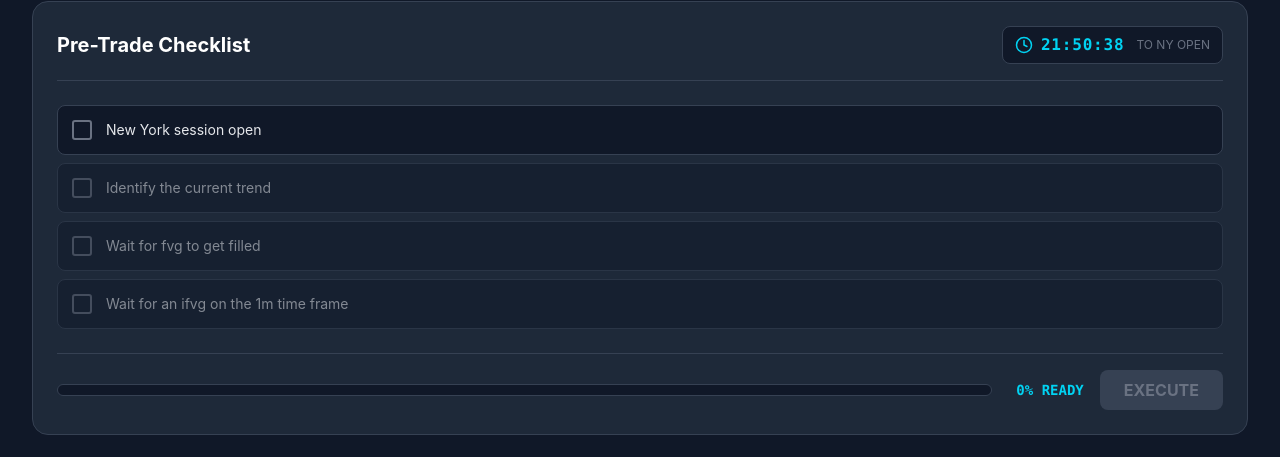
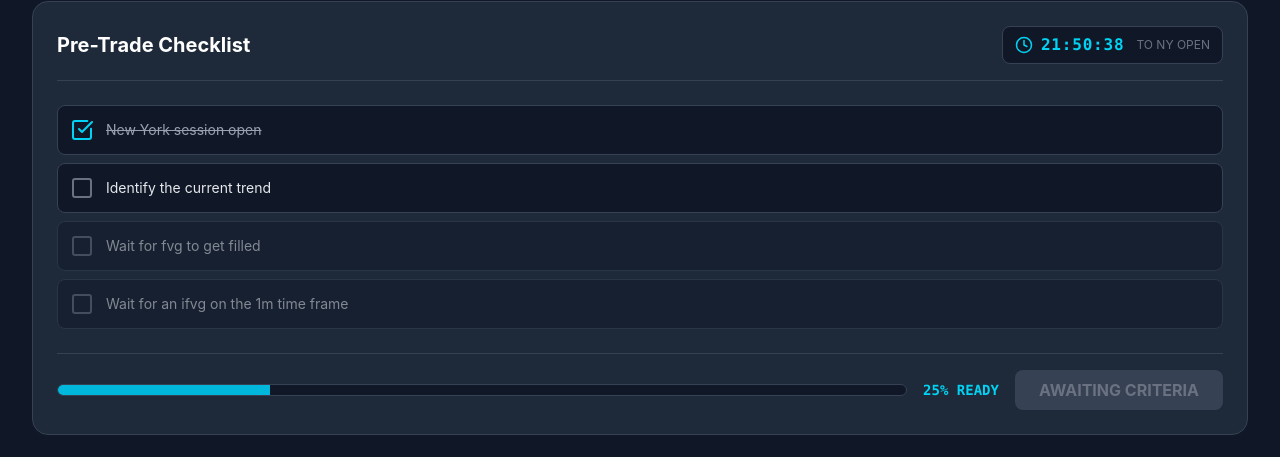
Before and after one commit to danielTunmise/MARKET_SCANNER, a React (Vite) app in the folder dashboard/: page / in a window 1280 px wide. Shown: the part 420-877 px from the top of the page. Built offline with nearby package versions, Linux system fonts and the light colour scheme; no server answers.

Commit message:
refactor: automate pre-trade checklist to sync with backend state

```diff
--- a/dashboard/src/App.jsx
+++ b/dashboard/src/App.jsx
@@ -143,7 +143,6 @@ function App() {
   const [timeToOpen, setTimeToOpen] = useState('00:00:00');
   const [isMarketOpen, setIsMarketOpen] = useState(false);
   const [isConnected, setIsConnected] = useState(false);
-  const [checklist, setChecklist] = useState([false, false, false, false]);
 
   useEffect(() => {
     const ws = new WebSocket('wss://market-scanner-7x1d.onrender.com/ws');
@@ -217,23 +216,6 @@ function App() {
     return <Activity className="text-gray-400" />;
   };
 
-  // Strict Sequential Checklist Logic
-  const handleCheck = (index) => {
-    setChecklist(prev => {
-      const newChecklist = [...prev];
-      // If we are unchecking, also uncheck all subsequent boxes
-      if (newChecklist[index]) {
-        for (let i = index; i < 4; i++) {
-          newChecklist[i] = false;
-        }
-      } else {
-        // If checking, check only this box
-        newChecklist[index] = true;
-      }
-      return newChecklist;
-    });
-  };
-
   const checklistItems = [
     'New York session open',
     'Identify the current trend',
@@ -241,17 +223,15 @@ function App() {
     'Wait for an ifvg on the 1m time frame'
   ];
 
-  const checkedCount = checklist.filter(Boolean).length;
+  const step1 = isMarketOpen;
+  const step2 = step1 && marketData.shared_trend !== 0;
+  const hasTappedFvg = marketData.spy_active_fvgs?.some(f => f.status.includes('TAPPED')) || marketData.qqq_active_fvgs?.some(f => f.status.includes('TAPPED'));
+  const step3 = step2 && hasTappedFvg;
+  const step4 = step3 && marketData.execution_alerts?.length > 0;
+  const automatedChecklist = [step1, step2, step3, step4];
+
+  const checkedCount = automatedChecklist.filter(Boolean).length;
   const progress = Math.round((checkedCount / 4) * 100);
-  const allChecked = checklist.every(Boolean);
-
-  const handleExecuteTrade = () => {
-    // Strict execution gate
-    if (!allChecked) return;
-
-    // Placeholder core logic for executing the trade alert
-    console.log("Trade execution triggered!");
-  };
 
   return (
     <div className="min-h-screen bg-gray-900 text-white p-8 font-sans">
@@ -347,15 +327,15 @@ function App() {
 
           <div className="space-y-2 mb-6">
             {checklistItems.map((text, i) => {
-              const isDisabled = i > 0 && !checklist[i - 1];
+              const isChecked = automatedChecklist[i];
+              const isDisabled = i > 0 && !automatedChecklist[i - 1];
               return (
                 <div
                   key={i}
-                  onClick={() => !isDisabled && handleCheck(i)}
-                  className={`flex items-center gap-3 bg-gray-900 border border-gray-700 rounded-lg p-3 group ${isDisabled ? 'opacity-50 cursor-not-allowed' : 'cursor-pointer hover:bg-gray-800 transition-colors'}`}
+                  className={`flex items-center gap-3 bg-gray-900 border border-gray-700 rounded-lg p-3 ${isDisabled ? 'opacity-50' : ''}`}
                 >
-                  {checklist[i] ? <CheckSquare className="text-cyan-400 shrink-0" /> : <Square className="text-gray-500 shrink-0" />}
-                  <span className={`text-sm select-none ${checklist[i] ? 'text-gray-400 line-through' : 'text-gray-200'}`}>{text}</span>
+                  {isChecked ? <CheckSquare className="text-cyan-400 shrink-0" /> : <Square className="text-gray-500 shrink-0" />}
+                  <span className={`text-sm select-none ${isChecked ? 'text-gray-400 line-through' : 'text-gray-200'}`}>{text}</span>
                 </div>
               );
             })}
@@ -368,17 +348,15 @@ function App() {
               </div>
               <span className="text-cyan-400 font-bold font-mono text-sm min-w-[80px] text-right">{progress}% READY</span>
             </div>
-            <button
-              onClick={handleExecuteTrade}
-              disabled={!allChecked}
-              className={`px-6 py-2 rounded-lg font-bold transition-all ${
-                allChecked
-                  ? 'bg-cyan-500 hover:bg-cyan-400 text-gray-900 cursor-pointer shadow-[0_0_15px_rgba(6,182,212,0.4)]'
-                  : 'bg-gray-700 text-gray-500 cursor-not-allowed'
+            <div
+              className={`px-6 py-2 rounded-lg font-bold transition-all text-center ${
+                step4
+                  ? 'bg-cyan-500 text-gray-900 shadow-[0_0_15px_rgba(6,182,212,0.4)]'
+                  : 'bg-gray-700 text-gray-500'
               }`}
             >
-              EXECUTE
-            </button>
+              {step4 ? 'CRITERIA MET - ALGO EXECUTING' : 'AWAITING CRITERIA'}
+            </div>
           </div>
         </motion.div>
 
```
